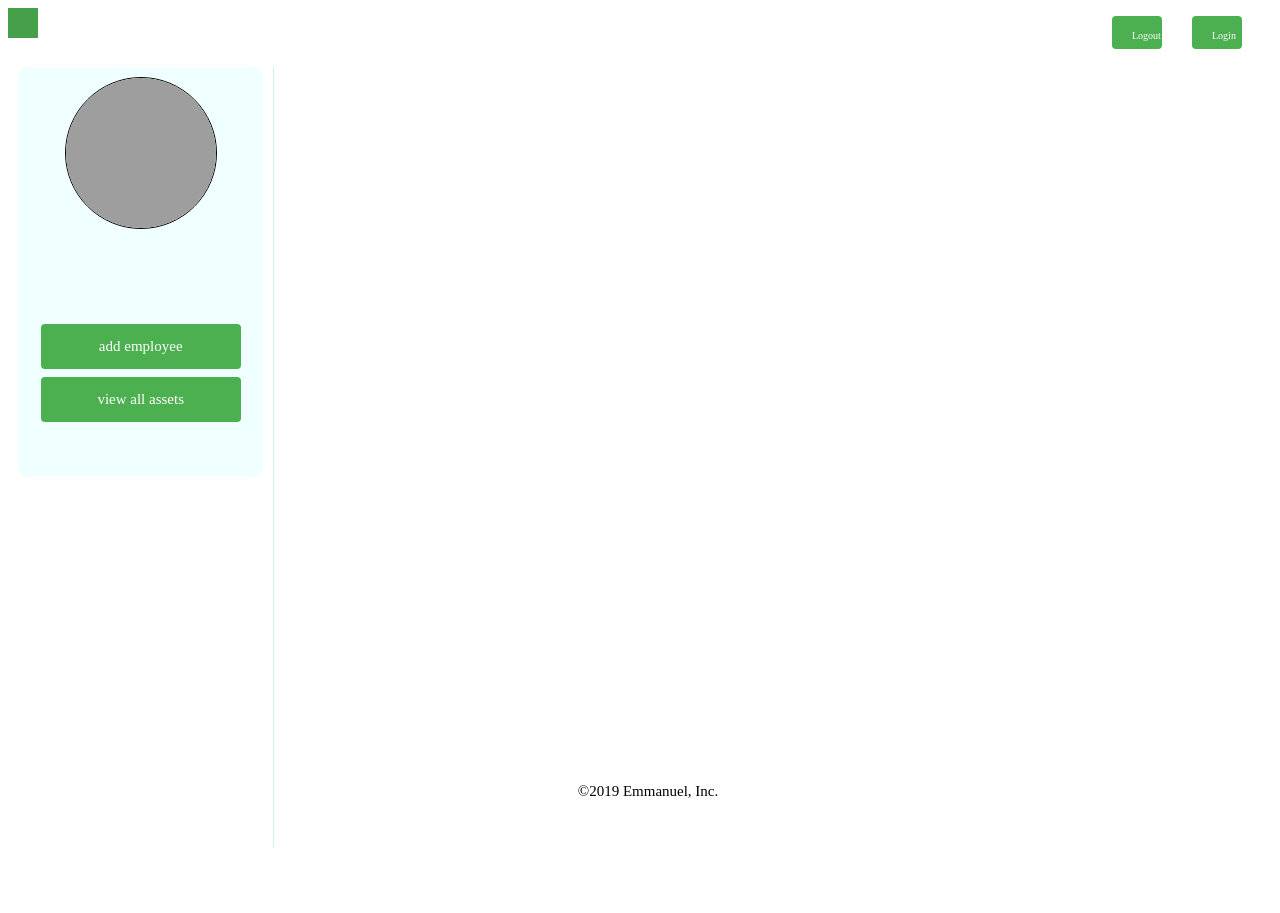
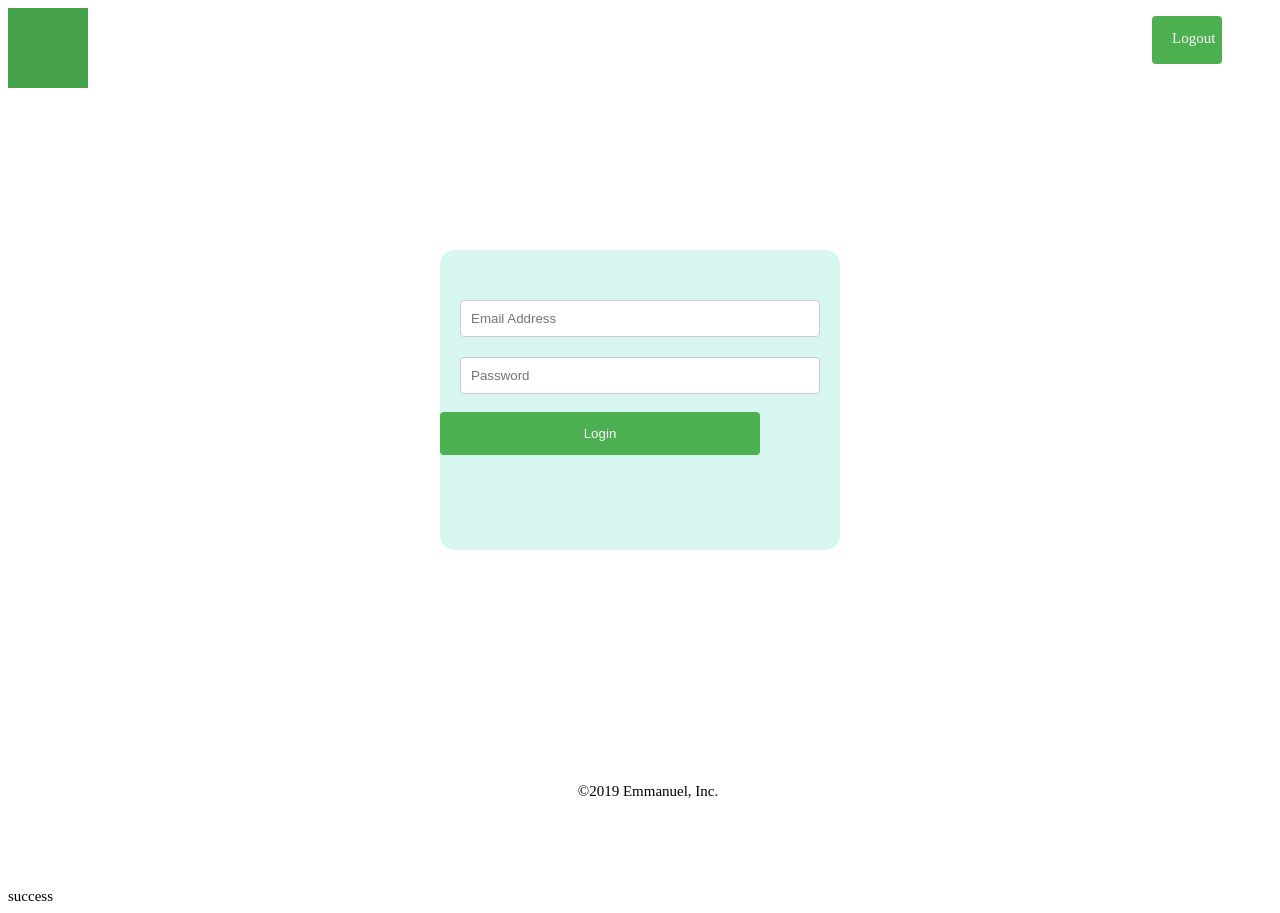
Before and after one commit to FAenX/employeeAssetManagement, a Django app: page /home/employer-dashboard/ in a window 1280 px wide. Before the commit the page ends 847 px from the top, so only its background shows below. Run offline with Django 3.2, Linux system fonts and the light colour scheme; data that the repository does not hold is empty; grey boxes are pictures that could not be loaded.

Commit message:
login logout

```diff
--- a/frontend/templates/base.html
+++ b/frontend/templates/base.html
@@ -9,16 +9,6 @@
     <link rel="stylesheet" type="text/css" href="{% static 'style.css' %}">
   </head>
   <body>
-    <div nav-bar>
-      <div logo>
-        <img src=""/>
-      </div>
-      <div nav-bar-items>
-        <p class="button">Logout</p>
-        <p class="button">Login</p>
-      </div>
-
-    </div>
     <div main-container>
         {% block content %}{% endblock %}
         <section footer>
--- a/frontend/templates/employer_dashboard.html
+++ b/frontend/templates/employer_dashboard.html
@@ -3,7 +3,17 @@
 {% load static %}
 {% block content %}
 
+<!--nav bar-->
+<div nav-bar>
+    <div logo>
+      <img src=""/>
+    </div>
+    <div nav-bar-items>
+      <p class="button" nav-bar-logout>Logout</p>
+    </div>
+</div>
 
+<!-- eployer profile container -->
 <div profile-container>
     <div admin-nav>
         <div class="p-picture">
@@ -14,6 +24,7 @@
                 <p class="u-info-item">{{ user.email }}</p>
                 <p class="u-info-item">{{user.first_name}} {{user.last_name}}</p>
                 <p class="u-info-item">{{ user.employerprofile.position }}</p>
+                <span logged-in-user-id>{{user.id}}</span>
             </div>
         </div>
         <div admin-nav-item>
@@ -41,9 +52,11 @@
                         </div>
                     </div>
                 </div>
-                <button  view-more>view more</button>
-                <span style="display: none" employee-id>{{employee.id}}</span>
-                {%csrf_token%}
+                <div view-more>
+                    <button class="button">view more</button>
+                    <span style="display: none" employee-id>{{employee.id}}</span>
+                    {%csrf_token%}
+                </div>
             </div>
             {% endfor %}
 
@@ -51,27 +64,24 @@
 
     </div>
 </div>
-
+<!-- add employee modal -->
 <div add-employee-form>
     <span class="close-btn">&times;</span>
     <h3> Create Employee</h3>
     <form create-employee-form>{% csrf_token %}
         <label for="email_address"> Email Address</label>
-        <input class="create-employee-form" id="email_address" name="email_address" type="text" placeholder="Email Address" required/><br>
+        <input class="create-user-form" id="email_address" name="email_address" type="text" placeholder="Email Address" required/><br>
         <label for='first_name'>First Name:</label>
-        <input class="create-employee-form" id="first_name" name="first_name" type="text" placeholder="First Name" required/><br>
+        <input class="create-user-form" id="first_name" name="first_name" type="text" placeholder="First Name" required/><br>
         <label for='last_name'>Last Name:</label>
-        <input class="create-employee-form" id="last_name" name="last_name" type="text" placeholder="Last Name" required/><br>
-        <label for="raw_password"> Password </label>
-        <input class="create-employee-form" id="raw_password" name="raw_password" type="text" placeholder="Password" required/></br>
-        <label for="password1">Re-enter Password</label>
-        <input class="create-employee-form" id="password1" name="password1" type="text" placeholder="Password Confirmation" required/><br>
+        <input class="create-user-form" id="last_name" name="last_name" type="text" placeholder="Last Name" required/><br>
         <input id="user" style="display: none" value="{{ user.id }}"/>
     </form>
     <div create-employee-button>
         <button class="button">Create Employee</button>
     </div>
 </div>
+<!-- company assets modal-->
 <div assets-all-container>
     <span class="close-btn">&times;</span>
     <h3> Company Assets</h3>
@@ -90,6 +100,7 @@
     </div>
     {% endfor %}
 </div>
+<!--employee details modal-->
 <div employee-details>
         <span class="close-btn">&times;</span>
         <div personal-details>
@@ -105,6 +116,43 @@
 
 </div>
 
+<!-- login modal-->
+<div login-container>
+    <div login-form>
+        <form login>{% csrf_token %}
+          <input type="text"  id="login" name="email_address" placeholder="Email Address">
+          <input type="text" id="password" name="password" placeholder="Password">
+        </form>
+    </div>
+    <div login-button>
+        <button class="button" login-button > Login </button>
+    </div>
+</div>
 
+<!-- employer sign up modal -->
+<div employer-signup-form>
+    <span class="close-btn">&times;</span>
+    <h3> Sign up</h3>
+    <form sign-up-form>{% csrf_token %}
+        <label for="email_address"> Email Address</label>
+        <input class="create-user-form" id="email_address" name="email_address" type="text" placeholder="Email Address" required/><br>
+        <label for='first_name'>First Name:</label>
+        <input class="create-user-form" id="first_name" name="first_name" type="text" placeholder="First Name" required/><br>
+        <label for='last_name'>Last Name:</label>
+        <input class="create-user-form" id="last_name" name="last_name" type="text" placeholder="Last Name" required/><br>
+        <label for="raw_password"> Password </label>
+        <input class="create-user-form" id="raw_password" name="raw_password" type="text" placeholder="Password" required/></br>
+        <label for="password1">Re-enter Password</label>
+        <input class="create-user-form" id="password1" name="password1" type="text" placeholder="Password Confirmation" required/><br>
+    </form>
+    <div create-employee-button>
+        <button class="button">Sign up</button>
+    </div>
+</div>
+
+<!--login signup success-->
+<div on-signup-login-success>
+    success
+</div>
 
 {% endblock %}
--- a/frontend/urls.py
+++ b/frontend/urls.py
@@ -4,9 +4,11 @@ from frontend.views import views
 
 urlpatterns = [
     path('login/', views.LoginView.as_view(), name="login"),
-    path('signup/', views.SignUpView.as_view(), name="sign_up"),
+    path('logout/', views.logoutView.as_view(), name='logout'),
+    path('signup/', views.SignUpView.as_view(), name="signup"),
     path('employer-dashboard/', views.EmployerDashboardView.as_view(),
          name='employer_dashboard'),
-    path('employee-API/', views.EmployeeApiView.as_view(), name='employee_api'),
+    path('employeeApi/', views.EmployeeApiView.as_view(), name='employee_api'),
+    path('userApi/', views.UserApiView.as_view(), name='user_api'),
 
 ]
--- a/frontend/views/views.py
+++ b/frontend/views/views.py
@@ -3,24 +3,16 @@ from django.shortcuts import render_to_response
 from django.shortcuts import render, reverse
 from django.views import View
 from django.http import HttpResponse, HttpResponseRedirect, JsonResponse
-from django.contrib.auth import authenticate, login
+from django.contrib.auth import authenticate, login, logout
 from django.contrib.auth import get_user_model
 from django.core import serializers
-
-
 import json
 
 # Create your views here.
-
 from company_assets.models import Asset
 
+#get user model
 User = get_user_model()
-
-# index view
-
-
-class IndexView(TemplateView):
-    template_name = 'index.html'
 
 
 class EmployerDashboardView(TemplateView):
@@ -43,7 +35,6 @@ class LoginView(View):
         data = json.loads(self.request.body)
         email = data['email']
         password = data['password']
-        print(password)
         user = authenticate(email=email, password=password)
         if user:
             if user.is_active:
@@ -56,7 +47,14 @@ class LoginView(View):
             print("They used username: {} and password: {}".format(email, password))
             return HttpResponse("Invalid login details given")
 
+#logout view
+class logoutView(View):
+    '''logout view'''
+    def get(self, request):
+        logout(self.request)
+        return HttpResponse('200')
 
+#sign up view
 class SignUpView(View):
     ''' sign up '''
 
@@ -70,7 +68,7 @@ class SignUpView(View):
                                             is_employee = True)
             return HttpResponse(200)
         except Exception as e:
-            print(e.message)
+            print(e)
             return HttpResponse(418)
 
 class EmployeeApiView(View):
@@ -80,3 +78,7 @@ class EmployeeApiView(View):
         serialized_object = serializers.serialize('json', employee)
         print(type(serialized_object))
         return JsonResponse(serialized_object, safe=False)
+
+class UserApiView(View):
+    def get(self, request):
+        return User
--- a/kaziquest_test/urls.py
+++ b/kaziquest_test/urls.py
@@ -23,7 +23,4 @@ from frontend.views import views
 urlpatterns = [
     path('admin/', admin.site.urls),
     path('home/', include('frontend.urls')),
-
-    #index
-    path('', views.IndexView.as_view(), name='home'),
 ]
--- a/static/index.js
+++ b/static/index.js
@@ -1,55 +1,48 @@
 // getEmployeeId
 const getEmployeeId = () =>{
     let target = event.target;
-    let employeeId = target.parentNode.childNodes[5].innerText;
+    let employeeId = target.parentNode.childNodes[3].innerText;
     let data = {'employee_id':employeeId}
-    let csrfToken = target.parentNode.childNodes[7].value;
-    let url = 'http://127.0.0.1:8000/home/employee-API/';
+    let csrfToken = target.parentNode.childNodes[5].value;
+    let url = 'http://127.0.0.1:8000/home/employeeApi/';
     postData(url, data, csrfToken)
     .then(data => popEmployee(JSON.parse(data))) // JSON-string from `response.json()` call
     .catch(error => console.error(error));
     //console.log(employeeData);
-
 };
 
 //pop employee details modal
 const popEmployee = (employeeData) =>{
     const parentNode = document.querySelector('[employee-details]');
-
     console.log(employeeData[0]['fields']);
-
-    document.querySelector('[personal-details] #full-name').innerText = `${employeeData[0]['fields']['first_name']} ${employeeData[0]['fields']['last_name']}`;
-    document.querySelector('[personal-details] #email-address').innerText = `${employeeData[0]['fields']['email']}`;
-    document.querySelector('[personal-details] #contact-number').innerText= `${employeeData[0]['fields']['contact_number']}`;
-    document.querySelector('[personal-details] #kra-pin').innerText= `${employeeData[0]['fields']['kra_pin']}`;
-    document.querySelector('[personal-details] #date-joined').innerText= `${employeeData[0]['fields']['date_joined']}`;
-    document.querySelector('[personal-details] #date-of-birth').innerText = `${employeeData[0]['fields']['date_of_birth']}`;
-    document.querySelector('[personal-details] #id-number').innerText= `${employeeData[0]['fields']['id_number']}`;
+    document.querySelector('[personal-details] #full-name').innerText = `Full Name: ${employeeData[0]['fields']['first_name']} ${employeeData[0]['fields']['last_name']}`;
+    document.querySelector('[personal-details] #email-address').innerText = `Email Address: ${employeeData[0]['fields']['email']}`;
+    document.querySelector('[personal-details] #contact-number').innerText= `Phone Number: ${employeeData[0]['fields']['contact_number']}`;
+    document.querySelector('[personal-details] #kra-pin').innerText= `KRA-pin: ${employeeData[0]['fields']['kra_pin']}`;
+    document.querySelector('[personal-details] #date-joined').innerText= `Date Joined: ${employeeData[0]['fields']['date_joined']}`;
+    document.querySelector('[personal-details] #date-of-birth').innerText = `D.O.B: ${employeeData[0]['fields']['date_of_birth']}`;
+    document.querySelector('[personal-details] #id-number').innerText= `ID-Number: ${employeeData[0]['fields']['id_number']}`;
     console.log(document.querySelector('[personal-details] #full-name'));
     parentNode.style.display = 'block';
     fadeBackground();
-
 };
 
 //fade background on modal popup
 const fadeBackground = () =>{
     const employerData = document.querySelector('[employer-data]');
     const adminNav = document.querySelector('[admin-nav]');
-
     employerData.style.opacity ='.3';
-    adminNav.style.opacity='.3'
-
+    adminNav.style.opacity='.3';
 };
 
 //view all assets
 const showAssets =()=>{
     const assetsAll = document.querySelector('[assets-all-container]');
-
     assetsAll.style.display='inline-block';
     fadeBackground();
-
 };
 
+//close modals
 const closeModal = ()=>{
     const assetsAll = document.querySelector('[assets-all-container]');
     const employerData = document.querySelector('[employer-data]');
@@ -62,25 +55,14 @@ const closeModal = ()=>{
     employerData.style.display = 'block';
     form.style.display = 'none';
     employeeDetails.style.display = 'none';
-
 };
 
 //hide div given field
-const showHideDivs =()=>{
-    const toHide = document.querySelector('[employer-data]');
-    const toShow = document.querySelector('[add-employee-form]');
-    toShow.style.display='block';
-    toHide.style.opacity='.3';
+const addEmployee =()=>{
+    const parentNode = document.querySelector('[add-employee-form]');
+    parentNode.style.display='block';
+    fadeBackground();
 };
-
-//hide div given field
-const hideShowDivs =()=>{
-    const toHide = document.querySelector('[add-employee-form]');
-    const toShow = document.querySelector('[employer-data]');
-    toShow.style.display='block';
-    toHide.style.display='none';
-};
-
 
 //sign up data
 const createEmployee =()=>{
@@ -88,14 +70,32 @@ const createEmployee =()=>{
     let email = document.querySelector('[create-employee-form] #email_address').value;
     let firstName = document.querySelector('[create-employee-form] #first_name').value;
     let LastName = document.querySelector('[create-employee-form] #last_name').value;
-    let password = document.querySelector('[create-employee-form] #raw_password').value;
     let user = document.querySelector('[create-employee-form] #user').value;
-
-
-    let data = {'first_name':firstName, 'last_name': LastName, 'email':email, 'password':password};
+    let data = {'first_name':firstName, 'last_name': LastName, 'email':email, 'created_by': user};
     const url = 'http://127.0.0.1:8000/home/signup/';
     postData(url, data, csrfToken);
     console.log(data);
+};
+
+//is loged out
+const logout =()=>{
+    const url = 'http://127.0.0.1:8000/home/logout/';
+    return fetch(url,{
+        method: 'GET',
+        mode: 'cors', // no-cors, cors, *same-origin
+        cache: 'no-cache', // *default, no-cache, reload, force-cache, only-if-cached
+        credentials: 'same-origin', // include, *same-origin, omit
+        headers: new Headers({
+            'Content-Type': 'application/x-www-form-urlencoded; charset=UTF-8',
+            'X-Requested-With': 'XMLHttpRequest'
+        }),
+        data: {}
+    })
+    .then(response => {
+        onLogout(response);
+    })
+    .then(response => console.log(response))
+    .catch(err => console.log(err));
 
 };
 
@@ -107,11 +107,17 @@ const login = () => {
     let data = {'email':email, 'password':password};
 
     const url = 'http://127.0.0.1:8000/home/login/';
-    postData(url, data, csrfToken);
-    console.log(data);
+    postData(url, data, csrfToken)
+    .then(data => onLogin(JSON.parse(data))) // JSON-string from `response.json()` call
+    .then(data => {
+        onLogin(data)
+    })
+    .catch(error => console.error(error));
+
     };
 
-// login
+
+// post request
 const postData = (url, data, csrfToken) =>{
     return fetch(url, {
         method: 'POST',
@@ -131,25 +137,103 @@ const postData = (url, data, csrfToken) =>{
     .then(response => response.json())
     };
 
-//handle get requests
-const getData = (url, data)=>{
 
+//is the user logged in?
+const isLogedIn = ()=>{
+    //let user = JSON.parse(localStorage.getItem('user'));
+    let userId = document.querySelector('[logged-in-user-id').textContent;
+    if (userId != 'None'){
+        console.log('isLogedIn');
+        console.log(userId);
+        saveUserToLocalStorage();
+        removeLoginModal();
+        return true;
+
+    }else{
+        console.log(userId);
+        removeUserFromLocalStorage();
+        showLoginModal();
+        return false;
+    }
 
 };
 
-// start app
+//on login
+const onLogin = (data) =>{
+        console.log(data);
+        location.reload();
+        return true;
+};
+
+//on login
+const onLogout = (data) =>{
+    console.log(data);
+    location.reload();
+    return true;
+};
+
+//show login
+const showLoginModal =()=>{
+    let loginField = document.querySelector('[login-container');
+    loginField.style.display = 'block';
+    clearBackground();
+};
+
+
+
+//remove login
+const removeLoginModal =()=>{
+    let loginField = document.querySelector('[login-container');
+    loginField.style.display = 'none';
+    restoreBackground();
+};
+
+//clear background
+const clearBackground =()=>{
+    document.querySelector('[assets-all-container]').style.display ='none';
+    document.querySelector('[employer-data]').style.display ='none';
+    document.querySelector('[add-employee-form]').style.display ='none';
+    document.querySelector('[admin-nav]').style.display ='none';
+    document.querySelector('[employee-details]').style.display ='none';
+};
+
+//restore background
+const restoreBackground =()=>{
+    document.querySelector('[employer-data]').style.display ='block';
+    document.querySelector('[admin-nav]').style.display ='block';
+};
+
+//save user to local storage
+const saveUserToLocalStorage = () =>{
+    const userId = document.querySelector('span[logged-in-user-id]').textContent;
+    localStorage.setItem('user', JSON.stringify(userId));
+};
+
+//delete user from local storage
+const removeUserFromLocalStorage =()=>{
+    localStorage.removeItem('user');
+};
+
+//get user from local storage
+const getUserFromLocalStorage = () =>{
+    let user = JSON.parse(localStorage.getItem('user'));
+    console.log(user);
+    return user;
+};
+
+// add event listeners
+const addEventListeners = () =>{
     const closeBtn = document.querySelectorAll('.close-btn');
     const loginBtn = document.querySelector('[login-button]');
     const addEmpBtn = document.querySelector('[add-employee-button]');
     const createEmployeeBtn = document.querySelector('[create-employee-button]');
     const viewAllAssetsBtn = document.querySelector('[view-all-assets]');
     const employeeDiv = document.querySelectorAll('[view-more]');
-//const employeeField = document.querySelector('[employee-info] .user-info .u-info');
-//console.log(employeeDiv);
+    const navLogout = document.querySelector('[nav-bar-logout]');
 
-
-addEmpBtn.addEventListener('click', showHideDivs);
-//loginBtn.addEventListener('click', login);
+    addEmpBtn.addEventListener('click', addEmployee);
+    loginBtn.addEventListener('click', login);
+    navLogout.addEventListener('click', logout);
     createEmployeeBtn.addEventListener('click', createEmployee);
     viewAllAssetsBtn.addEventListener('click', showAssets);
 
@@ -160,3 +244,12 @@ closeBtn.forEach(element => {
     employeeDiv.forEach(element =>{
         element.addEventListener('click', getEmployeeId);
     });
+};
+
+
+//statr app
+startApp = () =>{
+    isLogedIn();
+    addEventListeners();
+};
+startApp();
--- a/static/style.css
+++ b/static/style.css
@@ -20,6 +20,7 @@ input[type=text], select {
   border: none;
   border-radius: 4px;
   cursor: pointer;
+  text-align: center;
 }
 .button:hover {
   background-color: #45a049;
@@ -60,62 +61,58 @@ input[type=text], select {
 
 [nav-bar] {
   background: none;
-  height: 40px;
+  height: 50px;
   width: 100%;
 
 }
 [nav-bar-items]{
   float: right;
+}
 
-
-}
 [nav-bar-items] p{
   float: left;
-  margin-right: 30px;
-  width: 10px;
-  height: 5px;
-  font-size: 10px;
+  margin-right: 50px;
+  width: 30px;
+  height: 20px;
+  font-size: 15px;
 
 }
 [logo]{
   display:fixed;
-  height: 30px;
-  width: 30px;
+  height: 80px;
+  width: 80px;
   background-color: #45a049;
-  left: 20%;
   float: left;
 }
 [login-container] {
-    background-color: grey;
-    width: 300px;
-    height: 200px;
+    background-color: rgba(156, 233, 216, 0.4);
+    width: 400px;
+    display: none;
+    height: 300px;
     margin: 0 auto;
     position: absolute;
     left: 50%;
     top: 50%;
     transform: translate(-50%, -50%);
-    display: block;
     border-radius: 15px;
+}
 
-}
 [login-form]{
   text-align: center;
   margin-top: 40px;
+}
 
-}
 [login-form] input{
-  padding: 5px;
+  width: 90%;
+  padding: 10px;
   margin: 10px;
 }
-[login-button] {
-  text-align: center;
-}
+
 [footer]{
   position: fixed;
   bottom: 0;
   width: 100%;
   text-align: center;
-
 }
 
 [profile-container]{
```
Also changed, not shown: other parts of static/style.css (+26 -30 lines), frontend/templates/index.html (deleted, +0 -23 lines), users/models.py (+5 -9 lines). Lines whose indentation alone changed are shown as unchanged.
